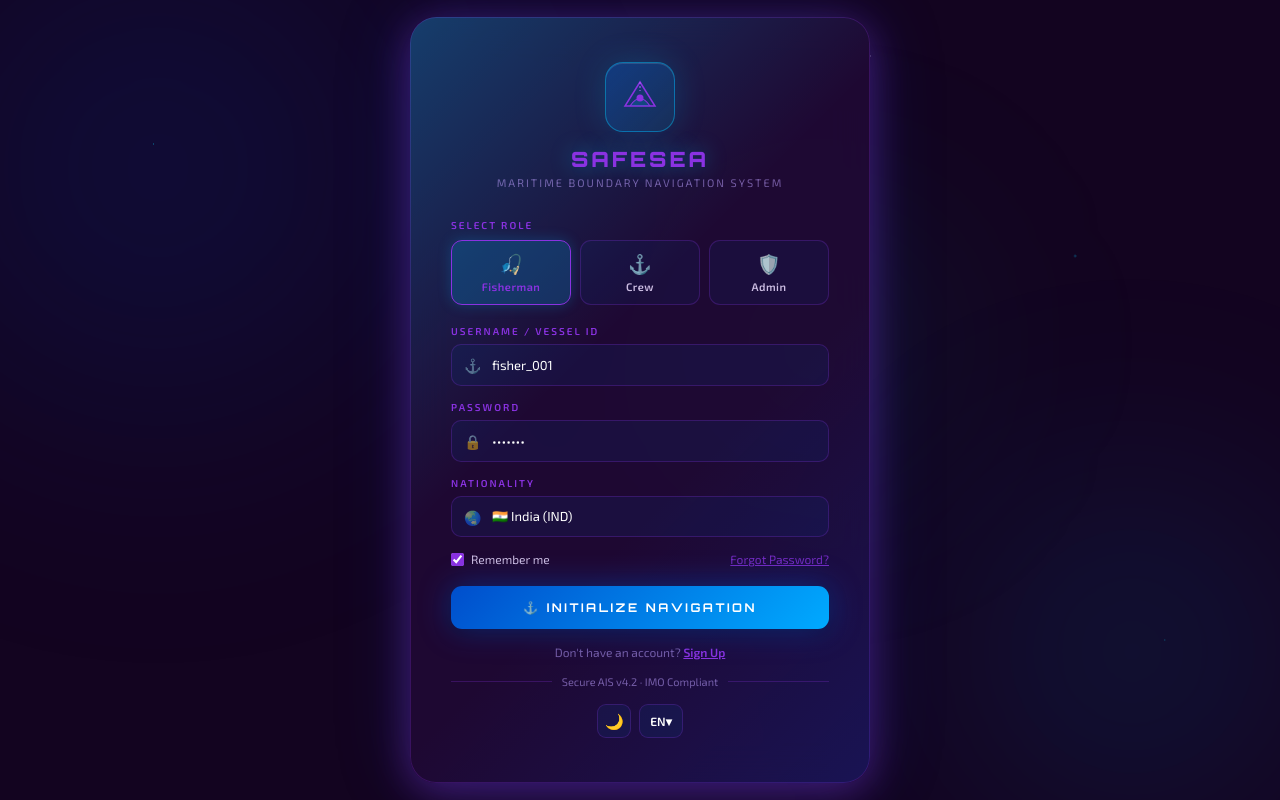
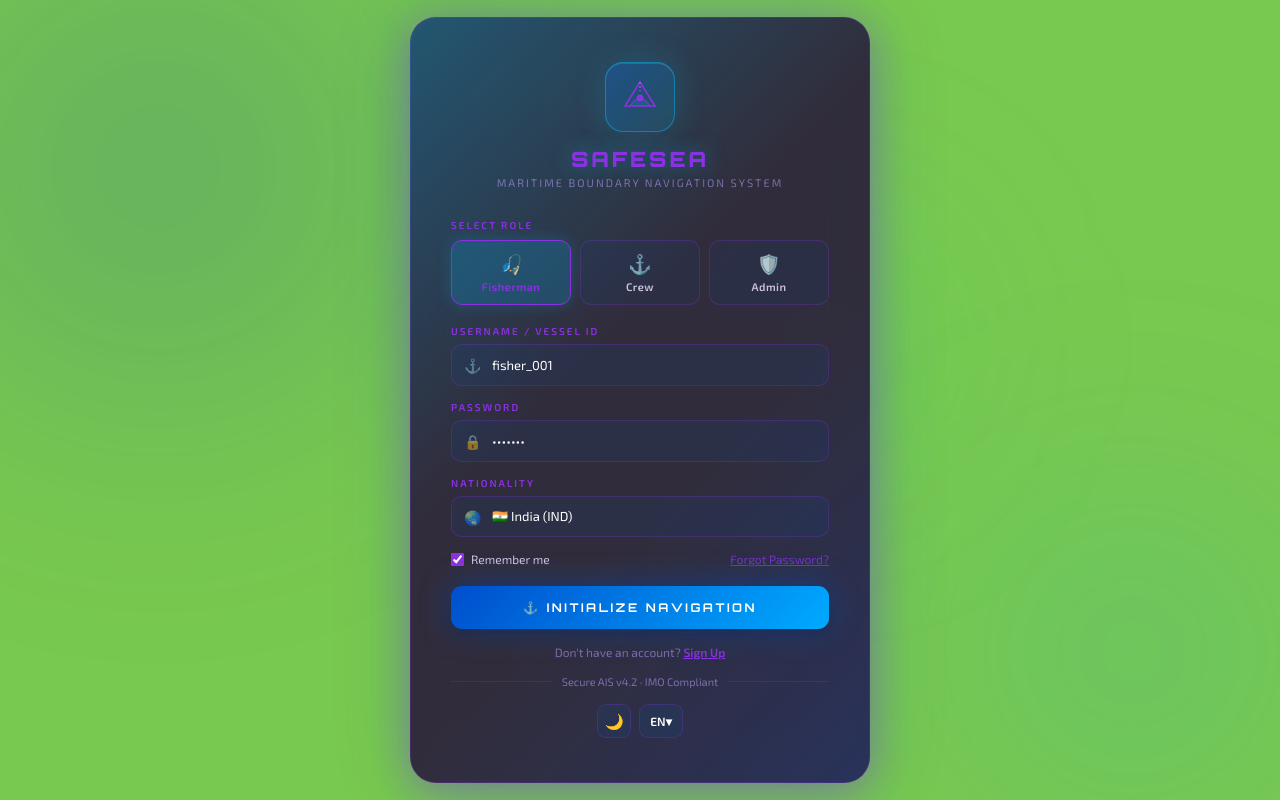
Before and after one commit to TEJASWINIM192411079/safe-sea, a React (Vite) app in the folder frontend/: page / in a window 1280 px wide. Built offline with nearby package versions, Linux system fonts and the light colour scheme.

Commit message:
Webhook test

```diff
--- a/frontend/index.html
+++ b/frontend/index.html
@@ -7,7 +7,6 @@
 <link href="https://fonts.googleapis.com/css2?family=Orbitron:wght@400;600;700;900&family=Exo+2:wght@300;400;500;600;700&family=JetBrains+Mono:wght@400;500;600&display=swap" rel="stylesheet">
 <link rel="stylesheet" href="https://unpkg.com/leaflet@1.9.4/dist/leaflet.css"/>
 <script>
-  // Point the SPA at the backend API/Socket.IO (same host, port 4500)
   window.SAFESEA_API = (location.protocol + '//' + location.hostname + ':4500');
 </script>
 </head>
--- a/frontend/src/styles.css
+++ b/frontend/src/styles.css
@@ -1,5 +1,5 @@
 :root,[data-theme="dark"]{
-  --bg:#130420;
+  --bg:rgb(120, 201, 79);
   --bg2:#1b072f;
 
   --card:rgba(34,10,56,0.82);
```
